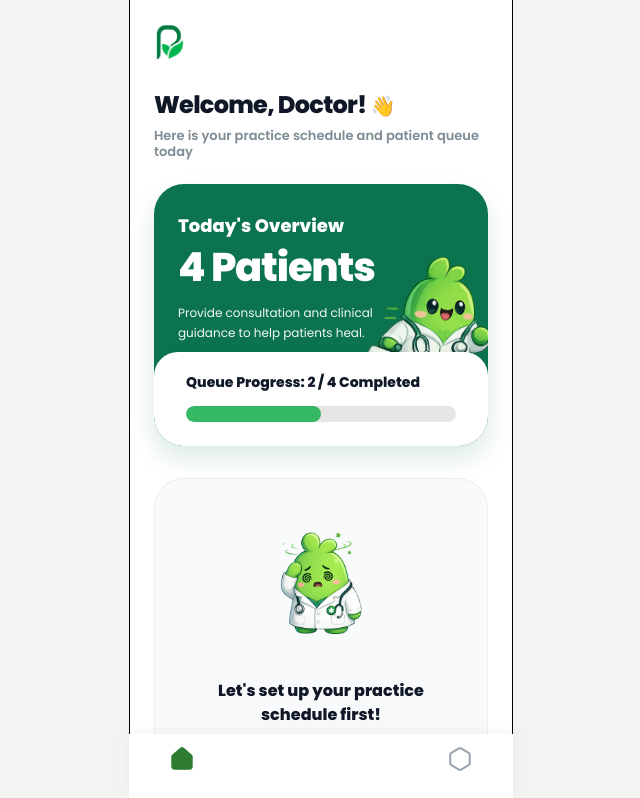
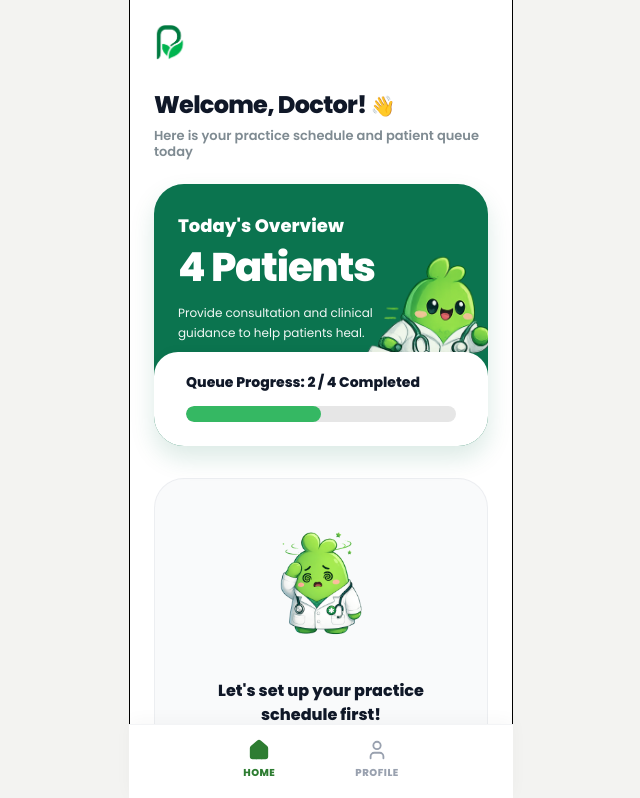
Before and after one commit to Pulih-app/frontend, a Next.js app: page /psikolog/home in a window 1280 px wide. Shown: the top 798 px of the page, without its empty margins (319-959 px from the left). Built offline with nearby package versions, Linux system fonts and the light colour scheme.

Commit message:
feat: range bottom navbar

```diff
--- a/app/psikolog/_components/PsychologistShell.tsx
+++ b/app/psikolog/_components/PsychologistShell.tsx
@@ -1,10 +1,10 @@
 import Image from "next/image";
-import { Hexagon, Home } from "lucide-react";
+import { User, Home } from "lucide-react";
 import BottomNavbar from "@/components/BottomNavbar";
 
 const navItems = [
     { label: "Home", href: "/psikolog/home", icon: Home },
-    { label: "Profile", href: "/psikolog/profile", icon: Hexagon },
+    { label: "Profile", href: "/psikolog/profile", icon: User },
 ];
 
 export function PsychologistShell({ children }: { children: React.ReactNode }) {
--- a/components/BottomNavbar.tsx
+++ b/components/BottomNavbar.tsx
@@ -16,10 +16,11 @@ type BottomNavbarProps = {
 
 export default function BottomNavbar({ items }: BottomNavbarProps) {
   const pathname = usePathname();
+  const isFewItems = items.length <= 3;
 
   return (
-    <nav className="fixed bottom-0 left-1/2 z-50 w-full max-w-sm -translate-x-1/2 bg-white px-10 pb-7 pt-3 shadow-[0_-4px_16px_rgba(0,0,0,0.04)]">
-      <div className="flex items-center justify-between">
+    <nav className="fixed bottom-0 left-1/2 z-50 w-full max-w-sm -translate-x-1/2 bg-white px-8 pb-5 pt-3.5 border-t border-gray-100 shadow-[0_-4px_16px_rgba(0,0,0,0.03)]">
+      <div className={`flex items-center ${isFewItems ? "justify-center gap-20" : "justify-between"}`}>
         {items.map((item) => {
           const Icon = item.icon;
           const isActive = pathname === item.href || (item.href !== "/home" && pathname.startsWith(`${item.href}/`));
@@ -28,14 +29,19 @@ export default function BottomNavbar({ items }: BottomNavbarProps) {
             <Link
               key={item.href}
               href={item.href}
-              className={isActive ? "text-[#2e7d32]" : "text-gray-400 hover:text-gray-900 transition-colors"}
+              className={`flex flex-col items-center gap-1 transition-all ${
+                isActive ? "text-[#2e7d32]" : "text-gray-400 hover:text-gray-900"
+              }`}
               aria-label={item.label}
             >
               <Icon
-                size={26}
-                strokeWidth={1.8}
+                size={22}
+                strokeWidth={2}
                 fill={isActive && (item.label === "Home" || item.href === "/home" || item.href === "/psikolog/home") ? "currentColor" : "none"}
               />
+              <span className={`text-[10px] font-black uppercase tracking-wider ${isActive ? "text-[#2e7d32]" : "text-gray-400"}`}>
+                {item.label}
+              </span>
             </Link>
           );
         })}
```
